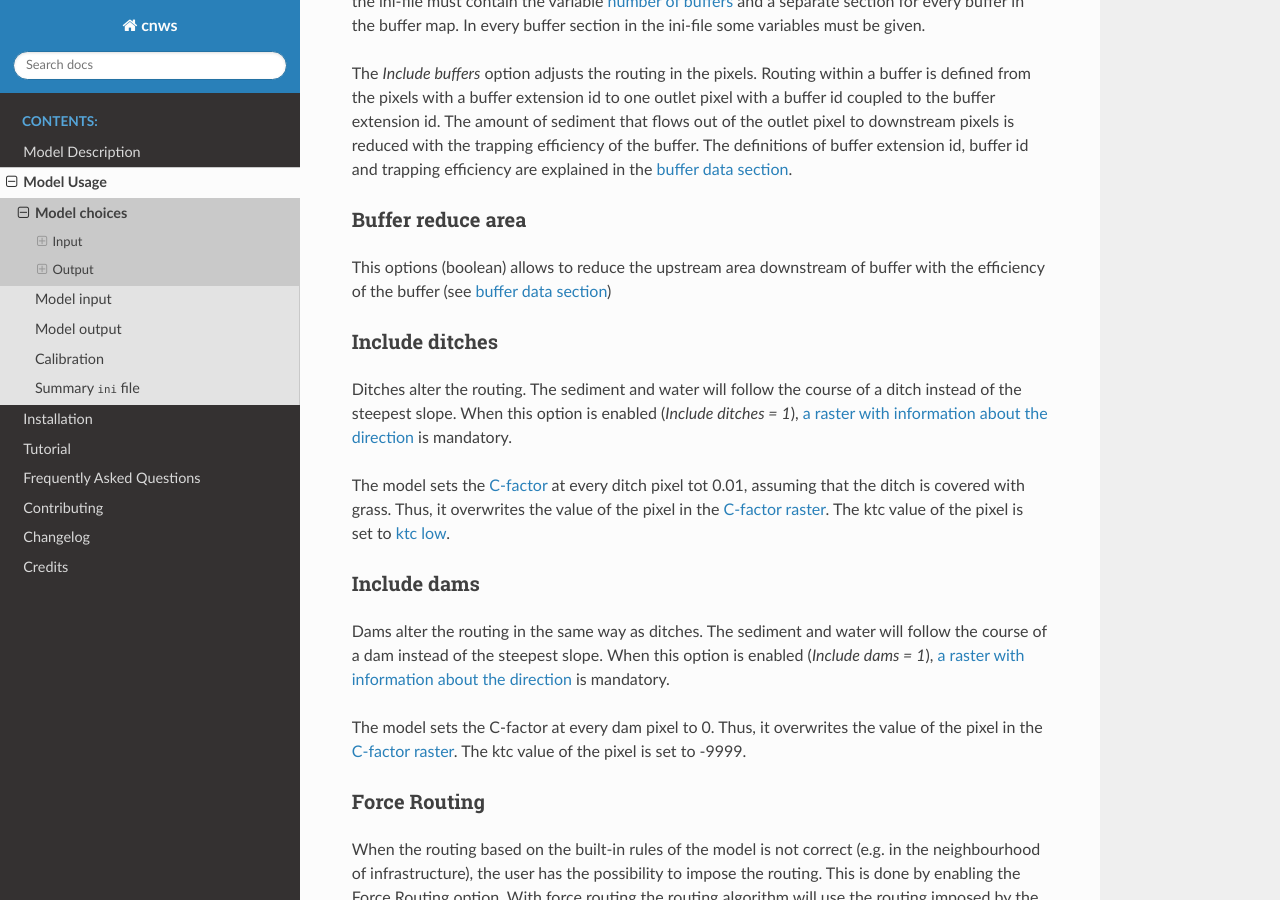
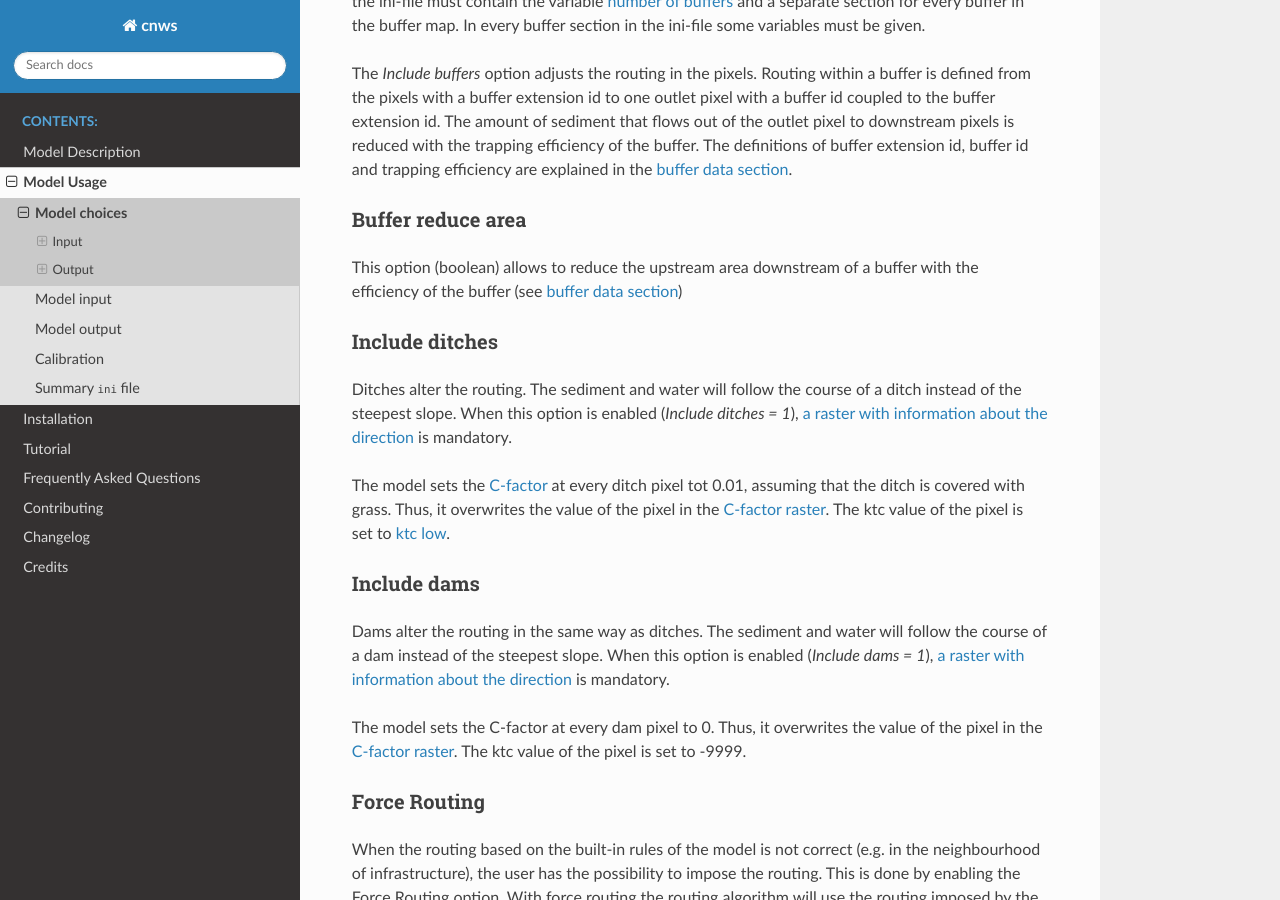
Before and after one commit to watem-sedem/watem-sedem, a Sphinx documentation site: the page built from docs/choices.rst, in a window 1280 px wide and 900 px high, scrolled down 5834 px. Built offline with Sphinx 7.4.7 and the Read the Docs theme 2.0.0, drawn with Linux system fonts in a browser that asks for light colours; some of the changed text lies outside the part shown.

```diff
--- a/docs/choices.rst
+++ b/docs/choices.rst
@@ -322,7 +323,7 @@ extension id, buffer id and trapping efficiency are explained in the
 Buffer reduce area
 ##################
 
-This options (boolean) allows to reduce the upstream area downstream of buffer
+This option (boolean) allows to reduce the upstream area downstream of a buffer
 with the efficiency of the buffer (see :ref:`buffer data section <bufferdata>`)
 
 .. _includeditches:
--- a/docs/cn-ws.rst
+++ b/docs/cn-ws.rst
@@ -135,7 +135,7 @@ Where:
 Where :math:`A_{basin}` represents the area of the buffer basin in :math:`m^{2}`
 
 The practical use of buffer basins in the model is described
-:ref:`here <includebuffers>`.
+:ref:`in a separate section <includebuffers>`.
 
 Dams and ditches
 ****************
```
Also changed, not shown: other parts of docs/choices.rst (+3 -2 lines), docs/watem-sedem.rst (line endings or trailing spaces).
